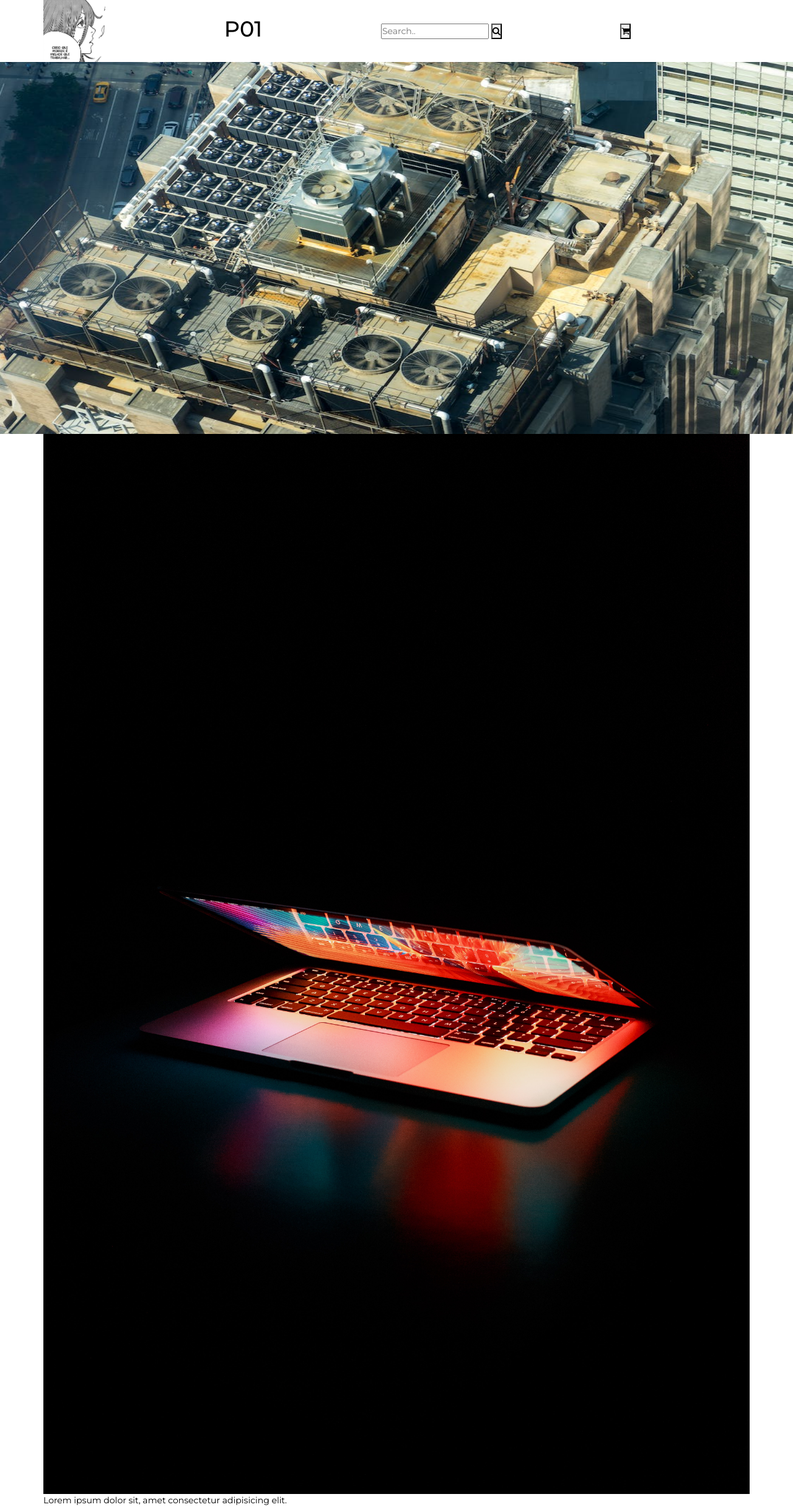
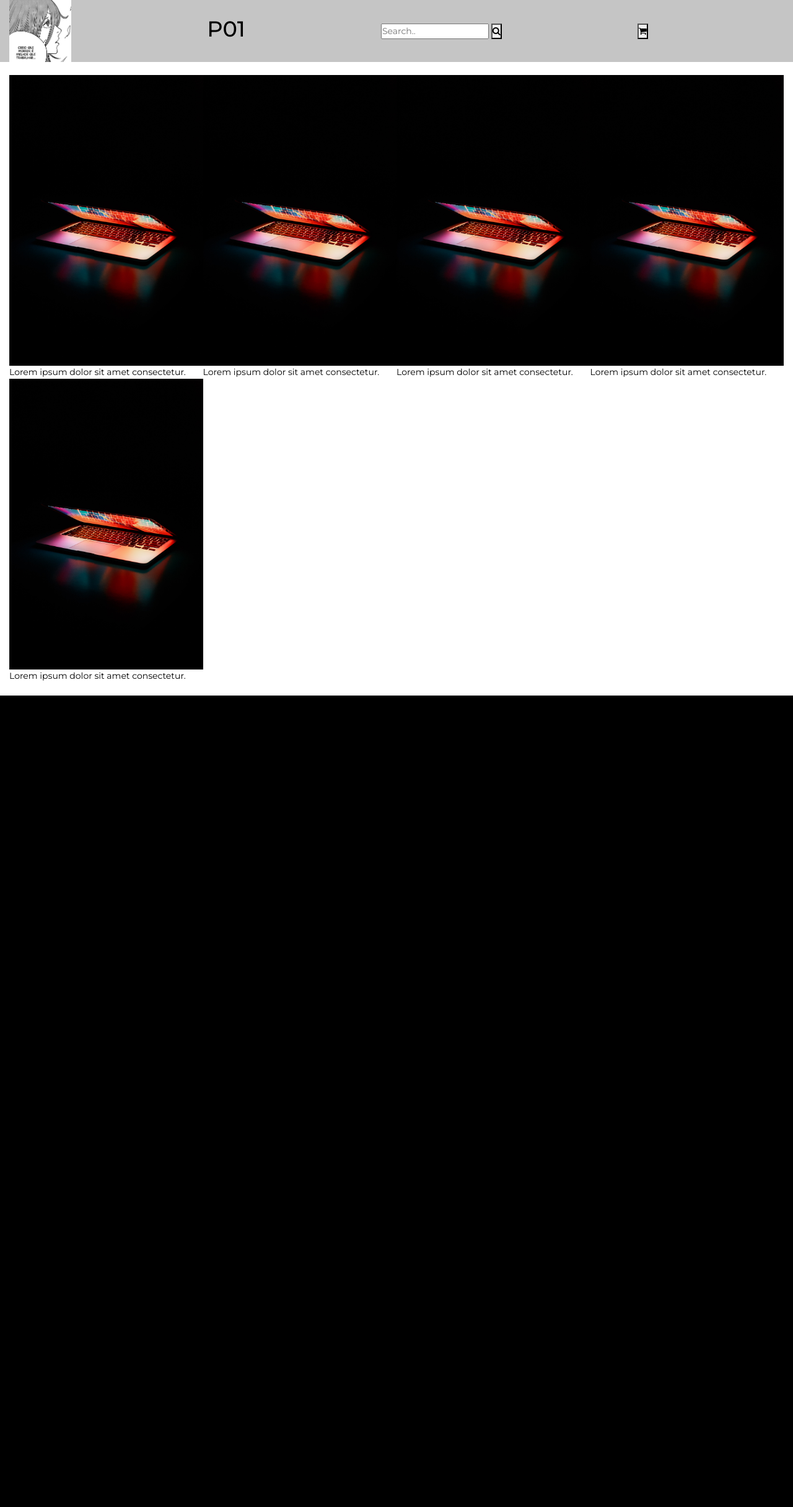
Before and after one commit to FindingWho/DEAPC-P01, a PHP site: page / in a window 1280 px wide. Shown: the whole page at 62% size. After the commit the page ends 1122 px from the top, so only its background shows below. Run offline with PHP 8.4, Linux system fonts and the light colour scheme.

Commit message:
small changes

```diff
--- a/assets/headernav.php
+++ b/assets/headernav.php
@@ -9,7 +9,7 @@
         </div> <!-- site name -->
 
         <div class="search-container">
-            <form action="/action_page.php">
+            <form action="">
                 <input type="text" placeholder="Search.." name="search">
                 <button type="submit"><i class="fa fa-search"></i></button>
             </form>
--- a/css/style.css
+++ b/css/style.css
@@ -19,6 +19,12 @@ html, body {
     overflow-x: hidden;
 }
 
+.wrapper{
+    display: flex;
+    flex-wrap: wrap;
+    width: 100%;
+}
+
 img {
     width: 100%;
     height: auto;
@@ -26,9 +32,18 @@ img {
 }
 
 .container {
-    width: 1170px;
+    width: 1584px;
     max-width: 100%;
     margin: 0 auto;
+}
+
+.section-padding {
+    padding-top: 1.5rem;
+    padding-bottom: 1.5rem;
+}
+
+.hero {
+    display: none !important;
 }
 
 .hero img {
@@ -36,6 +51,10 @@ img {
 }
 
 /* Menu Navigation */
+
+.menu-nav {
+    background-color: rgb(197, 197, 197);
+}
 
 .menu-nav .container {
     display: flex;
@@ -53,3 +72,18 @@ img {
 /*---------------------------------------------------*/
 
 /* PRODUCTS */
+
+.featured-products {
+    display: flex;
+    flex-wrap: wrap;
+    align-items: center;
+    width: auto;
+}
+
+.product {
+    width: calc(100%/4);
+}
+
+.product img{
+    width: 100%;
+}
--- a/index.php
+++ b/index.php
@@ -14,14 +14,67 @@
             <img src="images/stock camera.jpeg" alt="">
         </div>
     </div> <!-- hero  -->
+    <div class="container">
+        <div class="featured-products section-padding">
+            <?php //for i=0;i=10? ... fetch from database ...  ?>
 
-    <div class="featured-products container">
-        <?php //for i=0;i=10? ... fetch from database ...  ?>
-        <div class="product">
-            <img src="images/computer.jpg" alt="testing">
-            <span>Lorem ipsum dolor sit, amet consectetur adipisicing elit.</span>
+            <div class="product">
+                <div class="prod-img">
+                    <img src="images/computer.jpg" alt="testing">
+                </div>
+
+                <div class="prod-title">
+                    <span>Lorem ipsum dolor sit amet consectetur.</span>
+                </div>
+
+            </div>
+
+            <div class="product">
+                <div class="prod-img">
+                    <img src="images/computer.jpg" alt="testing">
+                </div>
+
+                <div class="prod-title">
+                    <span>Lorem ipsum dolor sit amet consectetur.</span>
+                </div>
+
+            </div>
+
+            <div class="product">
+                <div class="prod-img">
+                    <img src="images/computer.jpg" alt="testing">
+                </div>
+
+                <div class="prod-title">
+                    <span>Lorem ipsum dolor sit amet consectetur.</span>
+                </div>
+
+            </div>
+
+            <div class="product">
+                <div class="prod-img">
+                    <img src="images/computer.jpg" alt="testing">
+                </div>
+
+                <div class="prod-title">
+                    <span>Lorem ipsum dolor sit amet consectetur.</span>
+                </div>
+
+            </div>
+
+            <div class="product">
+                <div class="prod-img">
+                    <img src="images/computer.jpg" alt="testing">
+                </div>
+
+                <div class="prod-title">
+                    <span>Lorem ipsum dolor sit amet consectetur.</span>
+                </div>
+
+            </div>
         </div>
     </div>
+
     <?php require_once('assets/footer.php') ?>
 </body>
 </html>
```
Also changed, not shown: scripts/scripts.js (+0 -35 lines).
